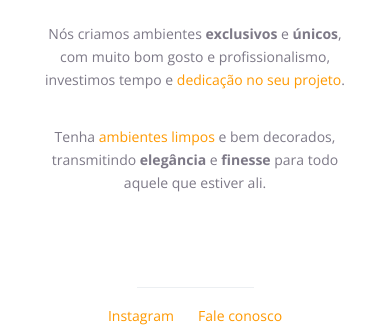
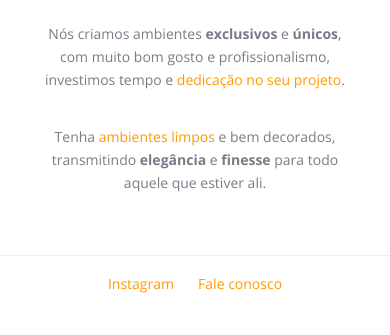
Before and after one commit to Luizmachado2001/projeto-moveis, a plain HTML site: page index.html in a window 390 px wide. Shown: the part 515-850 px from the top of the page. Drawn offline with nearby package versions, Linux system fonts and the light colour scheme.

Commit message:
concluido

```diff
--- a/estilo/mobile.css
+++ b/estilo/mobile.css
@@ -4,5 +4,12 @@
         flex-direction: column;
         width: 100%;
     }
-
+    main {
+        margin-bottom: 1rem;
+    }
+    footer .linha {
+        border-bottom: 1px solid #ECEFF2;
+        width: 100%;
+        margin-bottom: 1rem;
+    }
 }
--- a/estilo/style.css
+++ b/estilo/style.css
@@ -67,7 +67,7 @@ footer {
 
 
 footer .linha {
-    border-bottom: 0.1px solid #ECEFF2;
+    border-bottom: 1px solid #ECEFF2;
     width: 30%;
     margin-bottom: 1rem;
 }
```
Also changed, not shown: index.html (+2 -3 lines).
